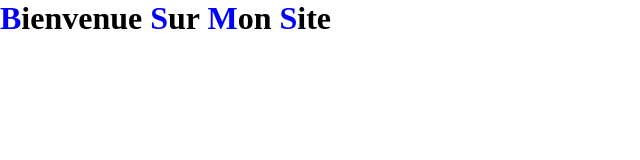
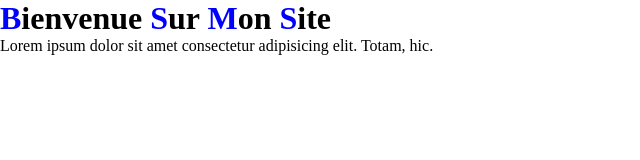
Before and after one commit to sowaicha30/git-exo1, a plain HTML site: page index.html in a window 1280 px wide. Shown: the whole page, without its empty margins (0-640 px from the left). Drawn offline with Linux system fonts and the light colour scheme.

Commit message:
Deuxiéme commit

```diff
--- a/index.html
+++ b/index.html
@@ -9,5 +9,6 @@
 </head>
 <body>
     <h1> <span>B</span>ienvenue <span>S</span>ur <SPan>M</SPan>on <SPan>S</SPan>ite</h1>
+    <p>Lorem ipsum dolor sit amet consectetur adipisicing elit. Totam, hic.</p>
 </body>
 </html>
```
